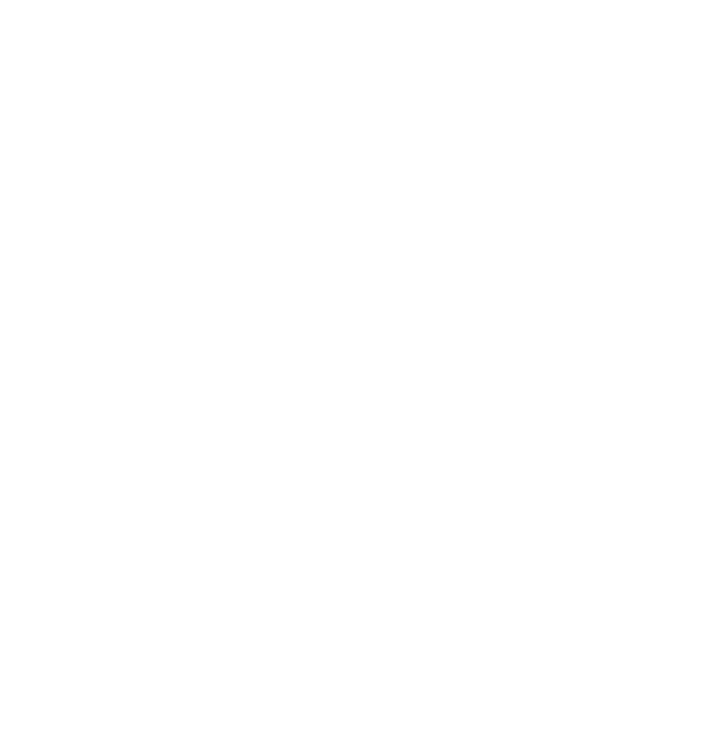
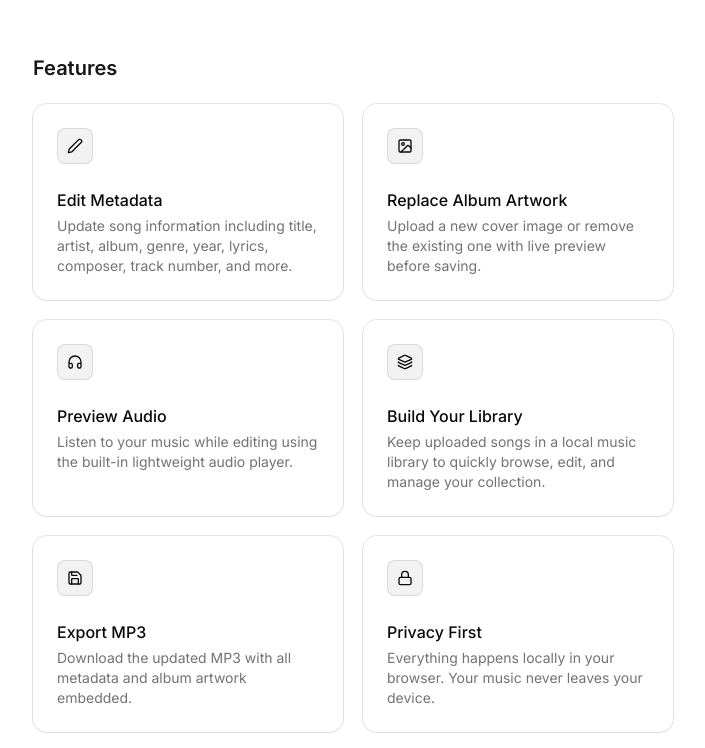
Before and after one commit to tasha-dev/tagtune, a Next.js app: page / in a window 1280 px wide. Shown: the part 763-1511 px from the top of the page, without its empty margins (287-992 px from the left). Before the commit the page ends 800 px from the top, so only its background shows below. Built offline with nearby package versions, Linux system fonts and the light colour scheme.

Commit message:
Added features section

```diff
--- a/app/page.tsx
+++ b/app/page.tsx
@@ -1,4 +1,5 @@
 import Header from "@/component/header";
+import Features from "@/component/section/features";
 import Hero from "@/component/section/hero";
 
 export default function HomePage() {
@@ -6,6 +7,7 @@
       <>
          <Header />
          <Hero className="lg:border-b-0 border-b border-b-foreground/10" />
+         <Features className="lg:border-b-0 border-b border-b-foreground/10" />
       </>
    );
 }
--- a/component/header.tsx
+++ b/component/header.tsx
@@ -30,7 +30,7 @@
 export default function Header({ className }: ClassOnlyProps) {
    return (
       <header className={cn("border-b border-b-foreground/10", className)}>
-         <div className="py-1.5 px-4 mx-auto max-w-2xl flex items-center justify-between">
+         <div className="lg:py-1.5 py-2 px-4 mx-auto max-w-2xl flex items-center justify-between">
             <Link href="/" className="shrink-0">
                <Image
                   width={50}
--- /dev/null
+++ b/component/section/features.tsx
@@ -0,0 +1,71 @@
+import { ClassOnlyProps } from "@/type/component";
+import { Headphones, Image, Layers, Lock, Pen, Save } from "lucide-react";
+import { Card, CardDescription, CardHeader, CardTitle } from "../ui/card";
+
+const dataToRender: {
+   icon: React.ReactNode;
+   title: string;
+   description: string;
+}[] = [
+   {
+      icon: <Pen />,
+      title: "Edit Metadata",
+      description:
+         "Update song information including title, artist, album, genre, year, lyrics, composer, track number, and more.",
+   },
+   {
+      icon: <Image />,
+      title: "Replace Album Artwork",
+      description:
+         "Upload a new cover image or remove the existing one with live preview before saving.",
+   },
+   {
+      icon: <Headphones />,
+      title: "Preview Audio",
+      description:
+         "Listen to your music while editing using the built-in lightweight audio player.",
+   },
+   {
+      icon: <Layers />,
+      title: "Build Your Library",
+      description:
+         "Keep uploaded songs in a local music library to quickly browse, edit, and manage your collection.",
+   },
+   {
+      icon: <Save />,
+      title: "Export MP3",
+      description:
+         "Download the updated MP3 with all metadata and album artwork embedded.",
+   },
+   {
+      icon: <Lock />,
+      title: "Privacy First",
+      description:
+         "Everything happens locally in your browser. Your music never leaves your device.",
+   },
+];
+
+export default function Features({ className }: ClassOnlyProps) {
+   return (
+      <section className={className} id="#features">
+         <main className="max-w-2xl p-4 mx-auto">
+            <div className="prose prose-neutral dark:prose-invert w-full max-w-full mb-5">
+               <h3>Features</h3>
+            </div>
+            <div className="grid lg:grid-cols-2 lg:gap-5 gap-4">
+               {dataToRender.map((item, index) => (
+                  <Card key={index} className="relative">
+                     <CardHeader>
+                        <div className="text-card-foreground size-9 rounded-md border border-current/10 bg-current/5 [&>svg]:size-4 flex items-center justify-center mb-5">
+                           {item.icon}
+                        </div>
+                        <CardTitle>{item.title}</CardTitle>
+                        <CardDescription>{item.description}</CardDescription>
+                     </CardHeader>
+                  </Card>
+               ))}
+            </div>
+         </main>
+      </section>
+   );
+}
--- a/component/section/hero.tsx
+++ b/component/section/hero.tsx
@@ -6,7 +6,7 @@
    return (
       <section className={className}>
          <main className="max-w-2xl p-4 mx-auto lg:min-h-[calc(100vh-50px)] flex-col lg:flex items-center justify-center">
-            <div className="prose prose-neutral dark:prose-invert w-full max-w-full p-0 m-0 lg:mb-8 mb-4">
+            <div className="prose prose-neutral dark:prose-invert w-full max-w-full lg:mb-8 mb-4">
                <h3 className="lg:text-center">TagTune</h3>
                <h1 className="lg:text-center">Edit MP3 Metadata in Seconds</h1>
                <p className="lg:text-center">
--- /dev/null
+++ b/component/ui/card.tsx
@@ -0,0 +1,103 @@
+import * as React from "react"
+
+import { cn } from "@/lib/util"
+
+function Card({
+  className,
+  size = "default",
+  ...props
+}: React.ComponentProps<"div"> & { size?: "default" | "sm" }) {
+  return (
+    <div
+      data-slot="card"
+      data-size={size}
+      className={cn(
+        "group/card flex flex-col gap-(--card-spacing) overflow-hidden rounded-xl bg-card py-(--card-spacing) text-sm text-card-foreground shadow-xs ring-1 ring-foreground/10 [--card-spacing:--spacing(6)] has-[>img:first-child]:pt-0 data-[size=sm]:[--card-spacing:--spacing(4)] *:[img:first-child]:rounded-t-xl *:[img:last-child]:rounded-b-xl",
+        className
+      )}
+      {...props}
+    />
+  )
+}
+
+function CardHeader({ className, ...props }: React.ComponentProps<"div">) {
+  return (
+    <div
+      data-slot="card-header"
+      className={cn(
+        "group/card-header @container/card-header grid auto-rows-min items-start gap-1 rounded-t-xl px-(--card-spacing) has-data-[slot=card-action]:grid-cols-[1fr_auto] has-data-[slot=card-description]:grid-rows-[auto_auto] [.border-b]:pb-(--card-spacing)",
+        className
+      )}
+      {...props}
+    />
+  )
+}
+
+function CardTitle({ className, ...props }: React.ComponentProps<"div">) {
+  return (
+    <div
+      data-slot="card-title"
+      className={cn(
+        "font-heading text-base leading-normal font-medium group-data-[size=sm]/card:text-sm",
+        className
+      )}
+      {...props}
+    />
+  )
+}
+
+function CardDescription({ className, ...props }: React.ComponentProps<"div">) {
+  return (
+    <div
+      data-slot="card-description"
+      className={cn("text-sm text-muted-foreground", className)}
+      {...props}
+    />
+  )
+}
+
+function CardAction({ className, ...props }: React.ComponentProps<"div">) {
+  return (
+    <div
+      data-slot="card-action"
+      className={cn(
+        "col-start-2 row-span-2 row-start-1 self-start justify-self-end",
+        className
+      )}
+      {...props}
+    />
+  )
+}
+
+function CardContent({ className, ...props }: React.ComponentProps<"div">) {
+  return (
+    <div
+      data-slot="card-content"
+      className={cn("px-(--card-spacing)", className)}
+      {...props}
+    />
+  )
+}
+
+function CardFooter({ className, ...props }: React.ComponentProps<"div">) {
+  return (
+    <div
+      data-slot="card-footer"
+      className={cn(
+        "flex items-center rounded-b-xl px-(--card-spacing) [.border-t]:pt-(--card-spacing)",
+        className
+      )}
+      {...props}
+    />
+  )
+}
+
+export {
+  Card,
+  CardHeader,
+  CardFooter,
+  CardTitle,
+  CardAction,
+  CardDescription,
+  CardContent,
+}
```
